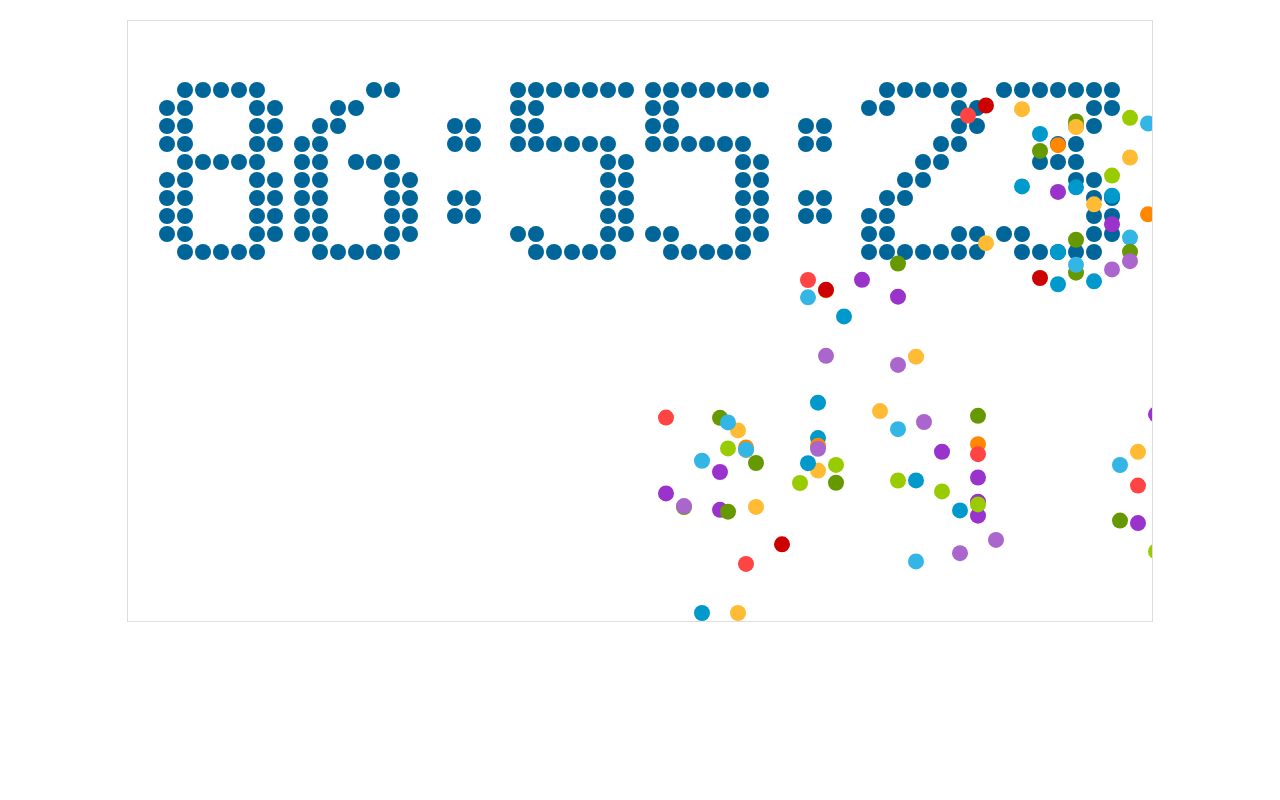
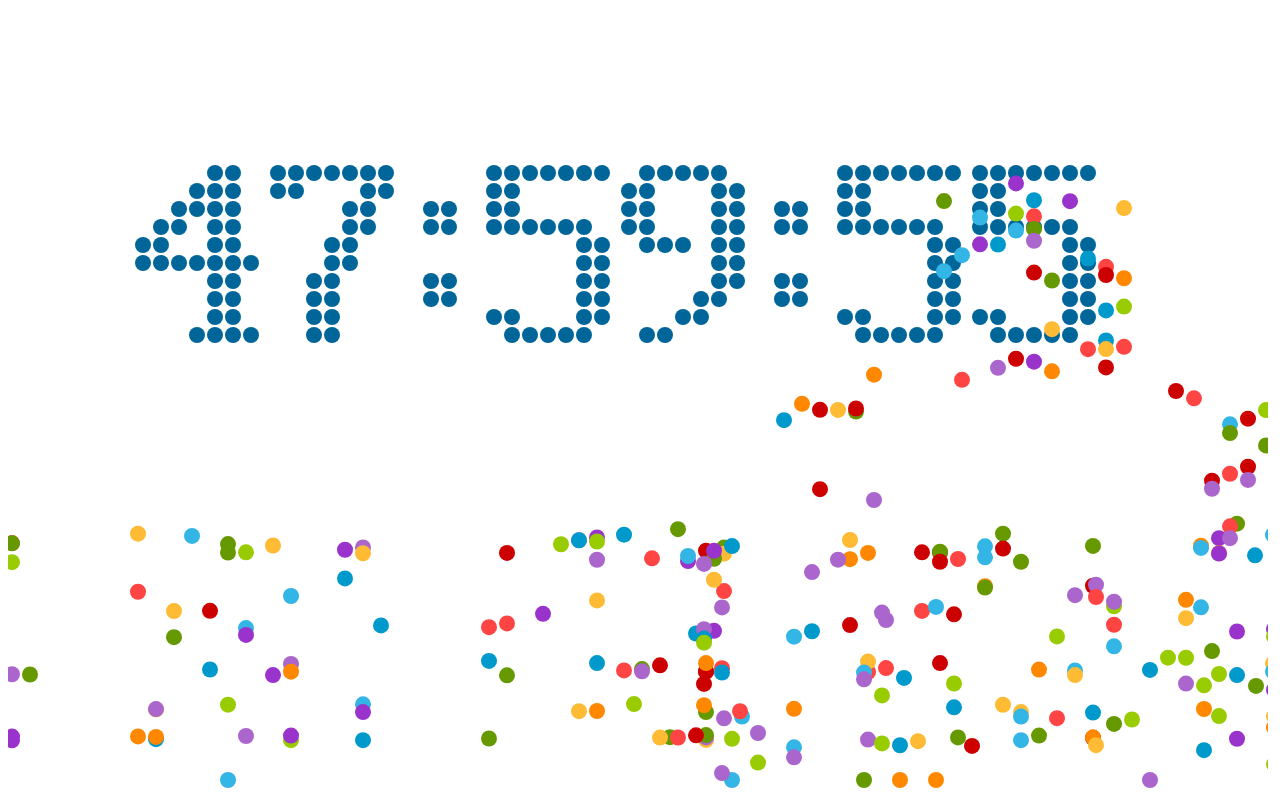
Before and after one commit to huiBuiling/html5, a plain HTML site: page html5/canvas/clock/index.html in a window 1280 px wide. Drawn offline with Linux system fonts and the light colour scheme.

Commit message:
canvas 系列-绚丽时钟2

```diff
--- a/html5/canvas/clock/index.html
+++ b/html5/canvas/clock/index.html
@@ -3,17 +3,11 @@
 	<head>
 		<meta charset="UTF-8">
 		<title>Canvas做倒计时时钟</title>
-		<style type="text/css">
-				#canvas{
-					border:1px solid #ddd;
-					display: block;
-					margin: 20px auto;
-				}
-		</style>
 	</head>
-	<body>
-
-		<canvas id="canvas"></canvas>
+	<body style="height:100%">
+	    <canvas id="canvas" style="height:100%">
+	        当前浏览器不支持Canvas，请更换浏览器后再试
+	    </canvas>
 		<script type="text/javascript" src="js/digit.js"></script>
 		<!-- digit.js存放二维的点阵模型-->
 		<script type="text/javascript" src="js/countdown.js"></script>
--- a/html5/canvas/clock/js/countdown.js
+++ b/html5/canvas/clock/js/countdown.js
@@ -1,16 +1,25 @@
 var WINDOW_WIDTH = 1024;
-var WINDOW_HEIGHT = 600;
+var WINDOW_HEIGHT = 768;
 var RADIUS = 8; //秋的半径
 var MARGIN_TOP = 60; //距离画布的上边缘
 var MARGIN_LEFT = 30; //距离画布的左边缘
 
-const endTime = new Date(2017, 1, 24, 18, 47, 52); //结束时间
+var endTime = new Date(); //结束时间
+endTime.setTime(endTime.getTime()+48*3600*1000);
+
 var curShowTimeSeconds = 0; //相差的秒数
 
 var balls = [];
 const colors = ["#33B5E5", "#0099CC", "#AA66CC", "#9933CC", "#99CC00", "#669900", "#FFBB33", "#FF8800", "#FF4444", "#CC0000"]
 
 window.onload = function() {
+    WINDOW_HEIGHT=document.documentElement.clientHeight-20;
+    WINDOW_WIDTH=document.documentElement.clientWidth-20;
+
+    MARGIN_LEFT = Math.round(WINDOW_WIDTH /10);
+    RADIUS = Math.round(WINDOW_WIDTH * 4 / 5 / 108)-1;
+
+    MARGIN_TOP = Math.round(WINDOW_HEIGHT /5);
 
     var canvas = document.getElementById('canvas');
     var context = canvas.getContext("2d");
@@ -29,7 +38,7 @@ window.onload = function() {
 }
 
 /**
- * 得到当前的时间
+ * 得到当前的时间秒数
  * @return {[type]} [description]
  */
 function getCurrentShowTimeSeconds() {
@@ -38,6 +47,13 @@ function getCurrentShowTimeSeconds() {
     ret = Math.round(ret / 1000)
 
     return ret >= 0 ? ret : 0;
+
+    /* 时钟效果
+    var curTime = new Date();
+    var ret = curTime.getHours() * 3600 + curTime.getMinutes() * 60 + curTime.getSeconds();
+
+    return ret;
+    */
 }
 
 /**
@@ -95,12 +111,27 @@ function updateBalls() {
         balls[i].y += balls[i].vy;
         balls[i].vy += balls[i].g;
 
-        //配置检测
+        //碰撞检测
         if (balls[i].y >= WINDOW_HEIGHT - RADIUS) {
             balls[i].y = WINDOW_HEIGHT - RADIUS;
             balls[i].vy = -balls[i].vy * 0.75;
         }
     }
+
+    var cnt=0;  //有多少个小球还在画布中
+
+    for (var i = 0; i < balls.length; i++) {
+        //如果还在画布中
+        if(balls[i].x+RADIUS>0 && balls[i].x-RADIUS<WINDOW_WIDTH){
+            balls[cnt++]=balls[i];  //前cnt个小球保留在画布中
+        }
+    }
+
+    //后面的小球删除
+    while(balls.length>Math.min(300,cnt)){
+        balls.pop();
+    }
+
 }
 
 /**
```
